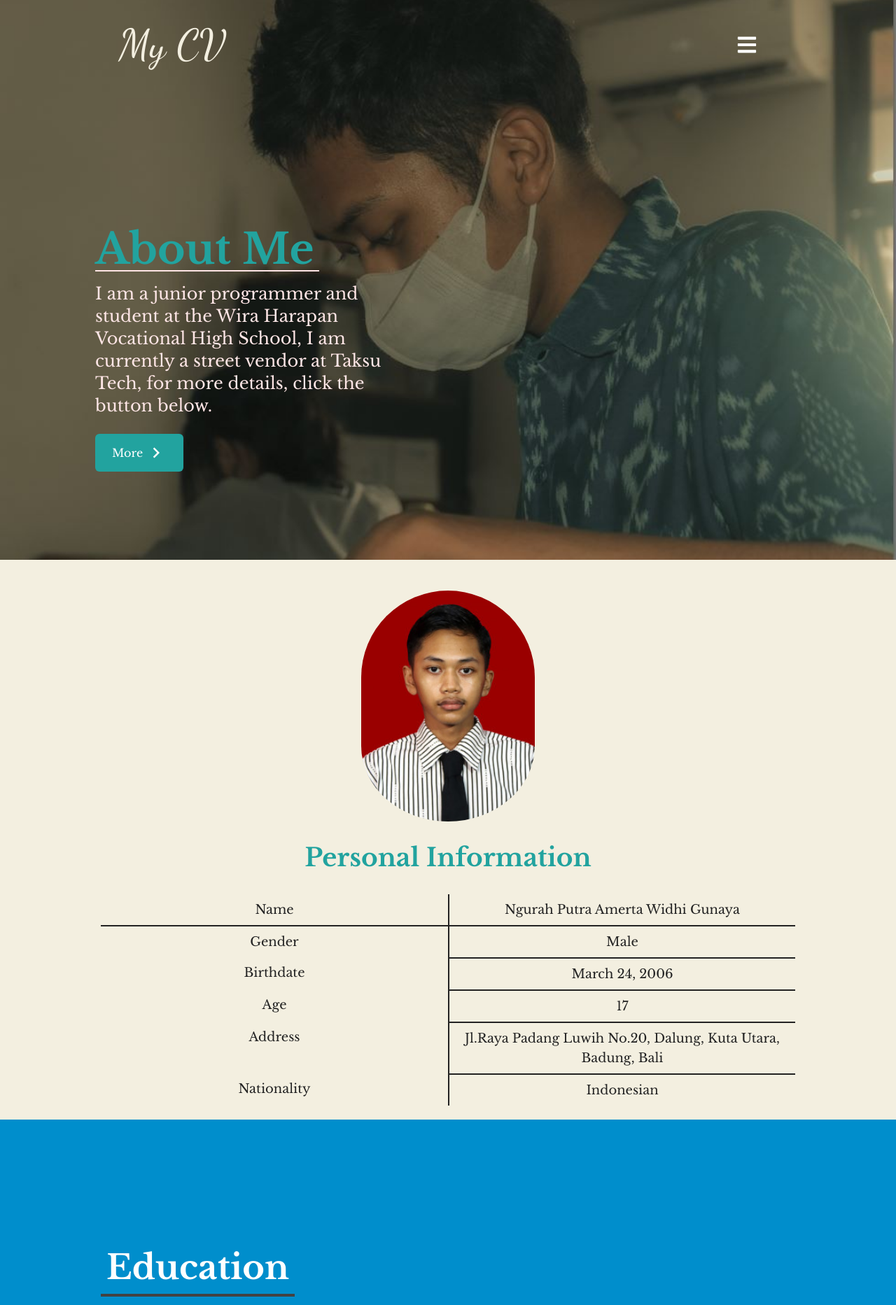
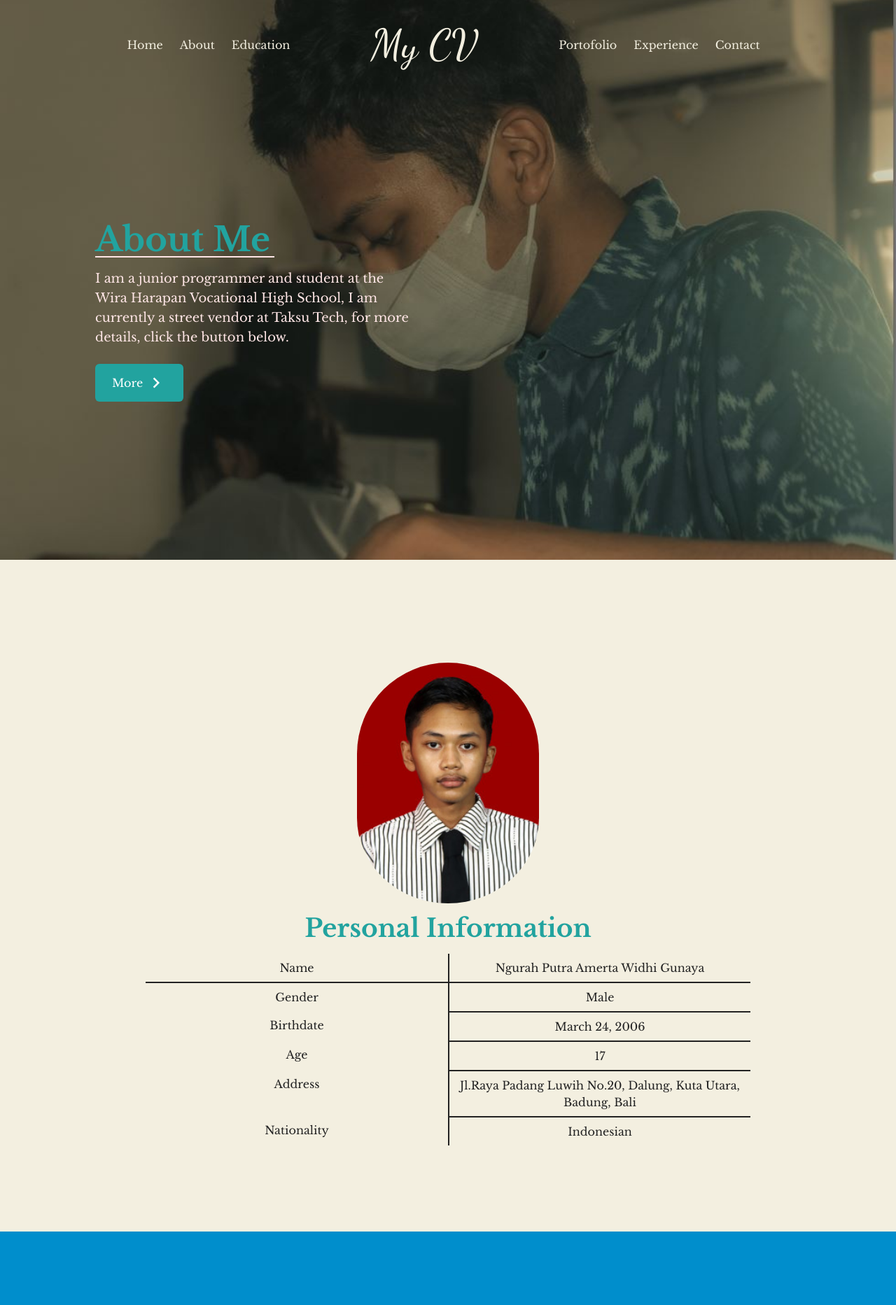
Before and after one commit to NgurahP/CV-project.github.io, a React (Create React App) app: page / in a window 1280 px wide. Shown: the top 1865 px of the page at 70% size. Built offline with nearby package versions, Linux system fonts and the light colour scheme.

Commit message:
desain and responsive

```diff
--- a/src/component/About.tsx
+++ b/src/component/About.tsx
@@ -36,51 +36,51 @@ const About = () => {
   //     },
   //   ];
   return (
-    <div id="about" className="w-full h-screen bg-[#F3EFE0] text-[#222222]">
-      <div className="max-w-screen-lg p-4 mx-auto flex flex-col justify-center w-full h-full md:min-[760px]:pt-10">
-        <div>
+    <div id="about" className="w-full h-[120vh] bg-[#F3EFE0] text-[#222222]">
+      <div className="max-w-screen-lg p-4 mx-auto flex flex-col justify-center w-[70%] h-full md:min-[760px]:pt-10">
+        <div className="h-auto">
           <img
             src={Profile}
             alt="profile"
-            className="rounded-full pb-4 mx-auto w-1/4 md:w-1/4  "
+            className="rounded-full pb-2 mx-auto w-[30%]"
           />
         </div>
 
-        <div className="pb-8 mt-4 flex justify-center items-center w-full">
+        <div className="pb-4 mt-2 flex justify-center items-center w-full">
           <p className="text-2xl sm:text-4xl font-bold text-[#22A39F] inline">
             Personal Information
           </p>
         </div>
-        <div className="">
+        <div>
           <div className="justify-center grid grid-cols-2 divide-[#222222] divide-x-2 w-full md:max-[760px]:m-0 p-0">
-            <div className="text-center text-lg border-[#222222] p-2 border-b-2">
+            <div className="text-center text-md border-[#222222] p-2 border-b-2">
               Name
             </div>
-            <div className="text-center text-lg border-[#222222] p-2 border-b-2">
+            <div className="text-center text-md border-[#222222] p-2 border-b-2">
               Ngurah Putra Amerta Widhi Gunaya
             </div>
           </div>
           <div className="justify-center grid grid-cols-2 divide-[#222222] divide-x-2 border-t-0 w-full md:max-[760px]:m-0 p-0">
-            <div className="text-center text-lg p-2">Gender</div>
-            <div className="text-center text-lg p-2">Male</div>
+            <div className="text-center text-md p-2">Gender</div>
+            <div className="text-center text-md p-2">Male</div>
           </div>
           <div className="justify-center grid grid-cols-2 divide-[#222222] divide-x-2 divide-y-2 border-t-0 w-full md:max-[760px]:m-0 p-0">
-            <div className="text-center text-lg p-2">Birthdate</div>
-            <div className="text-center text-lg p-2">March 24, 2006</div>
+            <div className="text-center text-md p-2">Birthdate</div>
+            <div className="text-center text-md p-2">March 24, 2006</div>
           </div>
           <div className="justify-center grid grid-cols-2 divide-[#222222] divide-x-2 divide-y-2 border-t-0 w-full md:max-[760px]:m-0 p-0">
-            <div className="text-center text-lg p-2">Age</div>
-            <div className="text-center text-lg p-2">17</div>
+            <div className="text-center text-md p-2">Age</div>
+            <div className="text-center text-md p-2">17</div>
           </div>
           <div className="justify-center grid grid-cols-2 divide-[#222222] divide-x-2 divide-y-2 border-t-0 w-full md:max-[760px]:m-0 p-0">
-            <div className="text-center text-lg p-2">Address</div>
-            <div className="text-center text-lg p-2">
+            <div className="text-center text-md p-2">Address</div>
+            <div className="text-center text-md p-2">
               Jl.Raya Padang Luwih No.20, Dalung, Kuta Utara, Badung, Bali
             </div>
           </div>
           <div className="justify-center grid grid-cols-2 divide-[#222222] divide-x-2 divide-y-2 border-t-0 w-full md:max-[760px]:m-0 p-0">
-            <div className="text-center text-lg p-2">Nationality</div>
-            <div className="text-center text-lg p-2">Indonesian</div>
+            <div className="text-center text-md p-2">Nationality</div>
+            <div className="text-center text-md p-2">Indonesian</div>
           </div>
         </div>
       </div>
--- a/src/component/Contact.tsx
+++ b/src/component/Contact.tsx
@@ -35,7 +35,7 @@ const Contact = () => {
           className="border-b-4 my-4
          border-[#F3EFE0]"
         >
-          <p className="text-lg sm:text-xl">Contact Me</p>
+          <p className="font-bold text-lg sm:text-xl">Contact Me</p>
         </div>
         <div className="flex flex-row justify-center py-4 items-center">
           {contact.map(({ icon, link, style }) => (
--- a/src/component/Education.tsx
+++ b/src/component/Education.tsx
@@ -32,16 +32,16 @@ const Education = () => {
         flex flex-col justify-center w-full h-full text-white"
       >
         <div>
-          <p className="text-3xl sm:text-5xl font-bold border-b-4 border-[#434242] p-2 inline">
+          <p className="text-2xl sm:text-4xl font-bold border-b-4 border-[#434242] p-2 inline">
             Education
           </p>
         </div>
         <div className="w-full grid flex-col sm:grid-cols-3 gap-8 text-center py-8 px-12 sm:px-0">
           {Edu.map(({ id, src, title, tahun }) => (
             <div key={id}>
-              <img src={src} alt="" className="w-full max-sm:w-2/5 mx-auto" />
-              <div className="mt-4 text-xl sm:text-2xl">{title}</div>
-              <div className="text-lg sm:text-xl">{tahun}</div>
+              <img src={src} alt="" className="w-full rounded-md max-sm:w-2/5 mx-auto" />
+              <div className="mt-2 text-lg sm:text-xl">{title}</div>
+              <div className="text-md sm:text-lg">{tahun}</div>
             </div>
           ))}
         </div>
--- a/src/component/Experience.tsx
+++ b/src/component/Experience.tsx
@@ -68,16 +68,16 @@ const Experience = () => {
   ];
 
   return (
-    <div id="experience" className="bg-[#008ECC] w-full h-[120%] sm:h-screen">
+    <div id="experience" className="bg-[#008ECC] w-full h-[120vh] sm:h-screen">
       <div
-        className="max-w-screen-lg mx-auto p-4
+        className="max-w-screen-lg mx-auto p-6
         flex flex-col justify-center w-full h-full text-white"
       >
         <div>
-          <p className="text-3xl sm:text-6xl font-bold border-b-4 border-[#434242] p-2 inline">
+          <p className="text-2xl sm:text-5xl font-bold border-b-4 border-[#434242] p-2 inline">
             Experience
           </p>
-          <p className="py-6 text-lg sm:text-2xl">
+          <p className="py-6 text-md sm:text-xl">
             these are the programming language i've work with
           </p>
         </div>
--- a/src/component/Home.tsx
+++ b/src/component/Home.tsx
@@ -6,14 +6,14 @@ function Home() {
   return (
     <div
       id="home"
-      className="h-screen md:max-[766px]:mt-20 w-full bg-hero bg-no-repeat bg-cover bg-center sm:bg-cover bg-fixed"
+      className="h-screen md:max-[766px]:mt-20 w-full bg-hero bg-no-repeat bg-cover bg-center bg-fixed"
     >
-      <div className="max-w-screen-lg flex flex-col item-center justify-start h-full ml-[10%] px-2 md:flex-row">
-        <div className="flex flex-col mt-[50%] sm:mb-[50%] justify-center h-auto">
-          <h2 className="text-xl w-28 md:text-6xl md:w-80 sm:text-6xl sm:w-80 font-bold border-b-2 border-[#FFE6E6] text-[#22A39F]">
+      <div className="max-w-screen-lg flex flex-col items-center justify-start h-full ml-[10%] px-2 md:flex-row">
+        <div className="flex flex-col mt-[50%] sm:mb-[40%] justify-center h-auto">
+          <h2 className="text-xl w-28 md:text-5xl md:w-64 sm:text-4xl sm:w-48 font-bold border-b-2 border-[#FFE6E6] text-[#22A39F]">
             About Me
           </h2>
-          <p className="text-[#FFE6E6] text-lg sm:text-2xl py-4 max-w-md">
+          <p className="text-[#FFE6E6] text-md md:text-lg sm:text-lg py-4 max-w-md">
             I am a junior programmer and student at the Wira Harapan Vocational
             High School, I am currently a street vendor at Taksu Tech, for more
             details, click the button below.
--- a/src/component/Navbar.tsx
+++ b/src/component/Navbar.tsx
@@ -47,6 +47,8 @@ const Navbar = () => {
       setNavbar(true);
     } else if (window.pageYOffset >= 800) {
       setNavbar(true);
+    } else if (window.pageYOffset >= 600) {
+      setNavbar(true);
     } else {
       setNavbar(false);
     }
@@ -62,11 +64,11 @@ const Navbar = () => {
       }`}
     >
       {/* Start */}
-      <ul className="hidden md:min-[1488px]:flex">
+      <ul className="hidden md:min-[1022px]:flex">
         {links.map(({ id, link }) => (
           <li
             key={id}
-            className="px-6 mx-2 text-xl cursor-pointer capitalize font-light hover:scale-105 text-[#F3EFE0] hover:bg-[#F3EFE0] hover:text-[#222222] transition rounded-lg duration-[0.5s]"
+            className="px-2 mx-1 text-md cursor-pointer capitalize font-light hover:scale-105 text-[#F3EFE0] hover:bg-[#F3EFE0] hover:text-[#222222] transition rounded-lg duration-[0.5s]"
           >
             <Link to={link} smooth duration={500}>
               {link}
@@ -76,16 +78,16 @@ const Navbar = () => {
       </ul>
 
       <div>
-        <h1 className="text-3xl sm:text-6xl font-signature text-[#F3EFE0]">
+        <h1 className="text-3xl md:text-6xl sm:text-4xl font-signature text-[#F3EFE0]">
           My CV
         </h1>
       </div>
 
-      <ul className="hidden md:min-[1488px]:flex">
+      <ul className="hidden md:min-[1022px]:flex">
         {links2.map(({ id, link }) => (
           <li
             key={id}
-            className="px-6 mx-2 text-xl cursor-pointer capitalize font-light hover:scale-105 text-[#F3EFE0] hover:bg-[#F3EFE0] hover:text-[#222222] transition rounded-lg duration-[0.5s]"
+            className="px-2 mx-1 text-md cursor-pointer capitalize font-light hover:scale-105 text-[#F3EFE0] hover:bg-[#F3EFE0] hover:text-[#222222] transition rounded-lg duration-[0.5s]"
           >
             <Link to={link} smooth duration={500}>
               {link}
@@ -98,7 +100,7 @@ const Navbar = () => {
 
       <div
         onClick={() => setNav(!nav)}
-        className="cursor-pointer pr-4 z-10 duration-300 text-white md:min-[1488px]:hidden"
+        className="cursor-pointer pr-4 z-10 duration-300 text-white md:min-[1022px]:hidden"
       >
         {nav ? <FaTimes size={30} /> : <FaBars size={30} />}
       </div>
```
